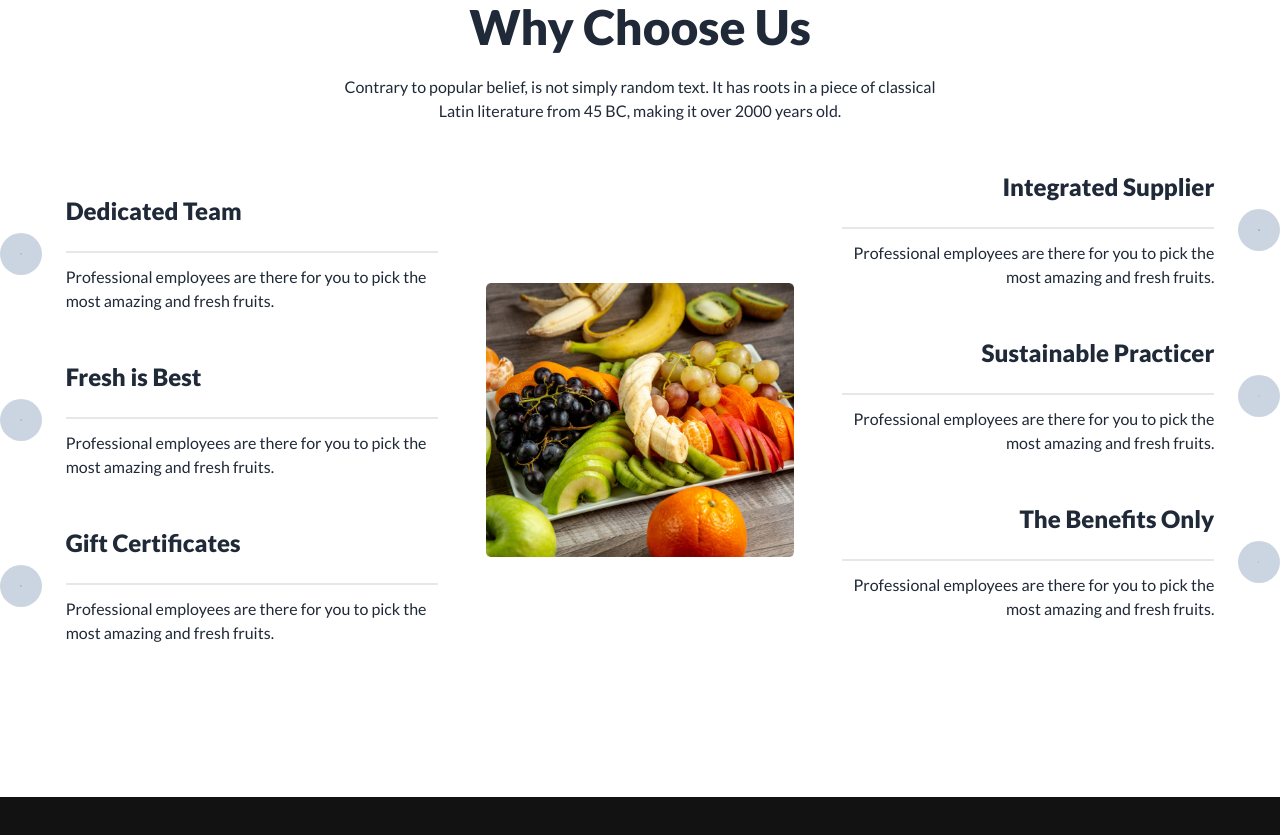
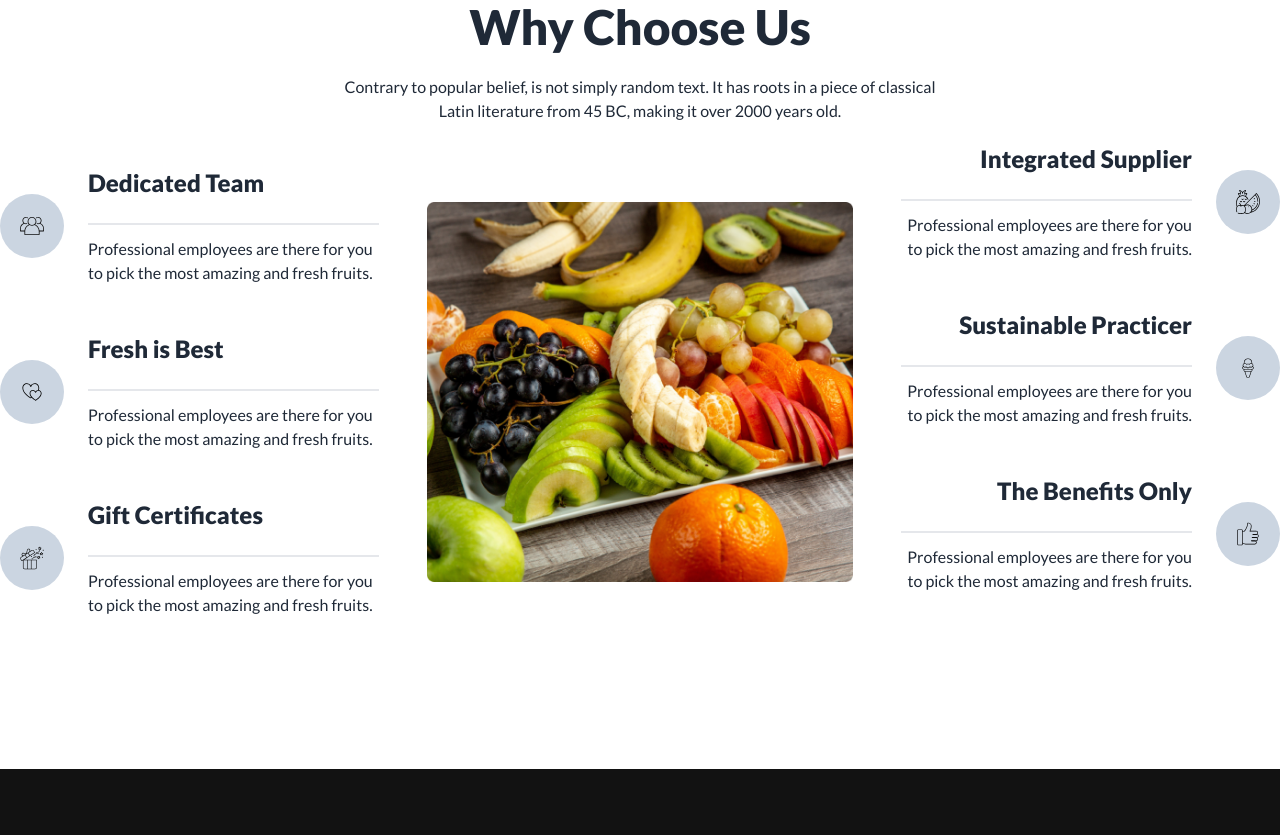
Before and after one commit to anikr007/B8A3-fruit-brust, a plain HTML site: page index.html in a window 1280 px wide. Shown: the part 3077-3912 px from the top of the page. Drawn offline with nearby package versions, Linux system fonts and the light colour scheme; files whose address does not match are found by name.

Commit message:
resize icon

```diff
--- a/index.html
+++ b/index.html
@@ -592,17 +592,17 @@
         <section class="mb-32 grid grid-cols-1">
             <div class="text-center">
                 <h1 class="text-5xl font-extrabold mb-6">Why Choose Us</h1>
-                <p class="mb-12">Contrary to popular belief, is not simply random text. It has roots in a piece of
+                <p class="mb-5">Contrary to popular belief, is not simply random text. It has roots in a piece of
                     classical <br>
                     Latin literature from 45 BC, making it over 2000 years old. </p>
             </div>
-            <div class="flex items-center">
+            <div class="grid grid-cols-1 lg:grid-cols-3 items-center">
                 <!-- left part -->
                 <div class="mr-12">
                     <!-- part-1 -->
                     <div class="flex items-center mb-12">
-                        <div class="mr-6">
-                            <img class="bg-slate-300 rounded-full p-5" src="./images/group 1.svg" alt="">
+                        <div class="mr-6 bg-slate-300 p-5 rounded-full">
+                            <img class="max-w-[24px] max-h-[24px]" src="./images/group 1.svg" alt="">
                         </div>
                         <div>
                             <h1 class="text-2xl font-extrabold border-b-2 pb-6">Dedicated Team</h1>
@@ -612,8 +612,8 @@
                     </div>
                     <!-- part-2  -->
                     <div class="flex items-center mb-12">
-                        <div class="mr-6">
-                            <img class="bg-slate-300 rounded-full p-5" src="./images/love 1.svg" alt="">
+                        <div class="mr-6 bg-slate-300 rounded-full p-5">
+                            <img class="max-w-[24px] max-h-[24px]" src="./images/love 1.svg" alt="">
                         </div>
                         <div>
                             <h1 class="text-2xl font-extrabold border-b-2 pb-6">Fresh is Best</h1>
@@ -623,8 +623,8 @@
                     </div>
                     <!-- part-3 -->
                     <div class="flex items-center">
-                        <div class="mr-6">
-                            <img class="bg-slate-300 rounded-full p-5" src="./images/gift-box 1.svg" alt="">
+                        <div class="mr-6 bg-slate-300 rounded-full p-5">
+                            <img class="max-w-[24px] max-h-[24px]" src="./images/gift-box 1.svg" alt="">
                         </div>
                         <div>
                             <h1 class="text-2xl font-extrabold border-b-2 pb-6">Gift Certificates</h1>
@@ -634,15 +634,15 @@
                     </div>
                 </div>
                 <!-- middle part -->
-                <div>
+                <div class="">
                     <img src="./images/whychoose1.png " alt="">
                 </div>
                 <!-- right part -->
                 <div class="ml-12">
                     <!-- part-4 -->
                     <div class="flex flex-row-reverse text-right items-center mb-12 ">
-                        <div class="ml-6">
-                            <img class="bg-slate-300 rounded-full p-5" src="./images/fruit 1.svg" alt="">
+                        <div class="ml-6 bg-slate-300 rounded-full p-5">
+                            <img class="max-w-[24px] max-h-[24px]" src="./images/fruit 1.svg" alt="">
                         </div>
                         <div>
                             <h1 class="text-2xl font-extrabold border-b-2 pb-6">Integrated Supplier</h1>
@@ -652,8 +652,8 @@
                     </div>
                     <!-- part-5 -->
                     <div class="flex flex-row-reverse text-right items-center mb-12 ">
-                        <div class="ml-6">
-                            <img class="bg-slate-300 rounded-full p-5" src="./images/ice-cream 1.svg" alt="">
+                        <div class="ml-6 bg-slate-300 rounded-full p-5">
+                            <img class="max-w-[24px] max-h-[24px]" src="./images/ice-cream 1.svg" alt="">
                         </div>
                         <div>
                             <h1 class="text-2xl font-extrabold border-b-2 pb-6">Sustainable Practicer</h1>
@@ -663,8 +663,8 @@
                     </div>
                     <!-- part-6 -->
                     <div class="flex flex-row-reverse text-right items-center mb-12 ">
-                        <div class="ml-6">
-                            <img class="bg-slate-300 rounded-full p-5" src="./images/like 1.svg" alt="">
+                        <div class="ml-6 bg-slate-300 rounded-full p-5">
+                            <img class="max-w-[24px] max-h-[24px]" src="./images/like 1.svg" alt="">
                         </div>
                         <div>
                             <h1 class="text-2xl font-extrabold border-b-2 pb-6">The Benefits Only </h1>
```
